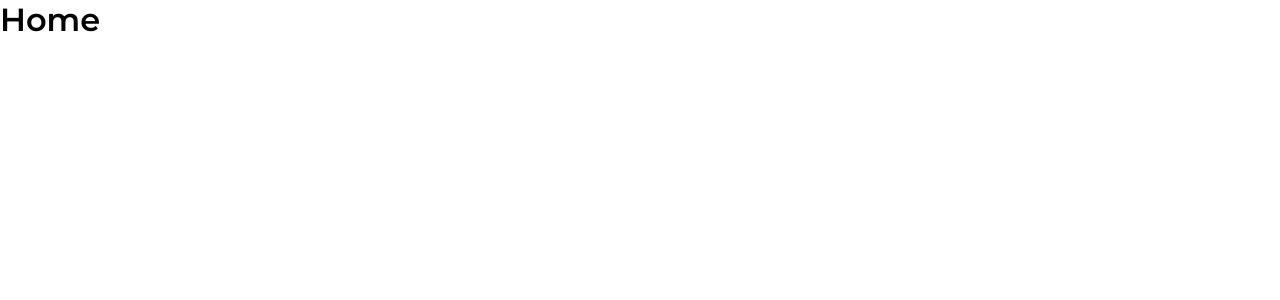
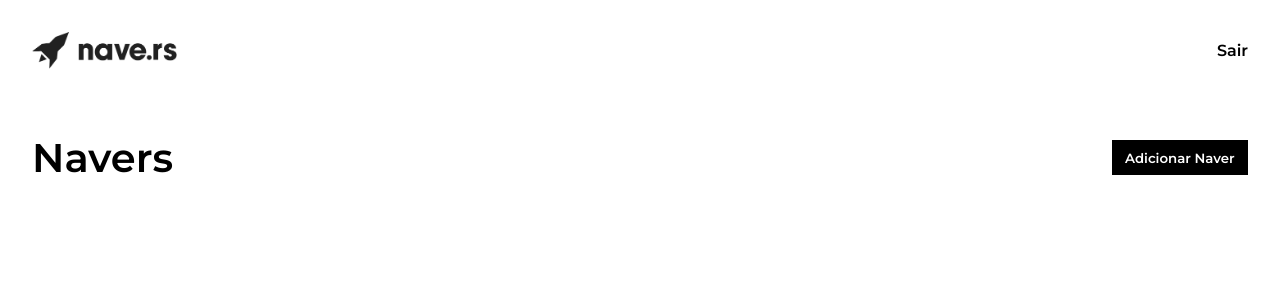
Before and after one commit to guipolive/navedex, a Next.js app: page /home in a window 1280 px wide. Shown: the top 300 px of the page. Built offline with nearby package versions, Linux system fonts and the light colour scheme.

Commit message:
create Header component || att home page

```diff
--- /dev/null
+++ b/src/components/Header/index.tsx
@@ -0,0 +1,12 @@
+import {HeaderContainer} from './styles';
+
+export default function Header() {
+	return (
+		<HeaderContainer>
+			<img src="logo.png" alt="Nave.rs"/>
+			<p>
+				Sair
+			</p>
+		</HeaderContainer>
+	)
+}
--- /dev/null
+++ b/src/components/Header/styles.ts
@@ -0,0 +1,19 @@
+import { fontWeight } from './../../styles/variables';
+import styled from 'styled-components';
+
+export const HeaderContainer = styled.div`
+	display: flex;
+	align-items: center;
+	justify-content: space-between;
+
+	width: 100%;
+	padding: 2em;
+
+	img {
+		width: 145px;
+	}
+
+	p {
+		font-weight: ${fontWeight.bold};
+	}
+`;
--- a/src/pages/home/index.tsx
+++ b/src/pages/home/index.tsx
@@ -1,5 +1,24 @@
+import Header from '../../components/Header'
+
+import {NaversListHeader, NaversList} from './styles';
+
 export default function Home() {
 	return(
-		<h1>Home</h1>
+		<>
+			<Header />
+
+			<NaversListHeader>
+
+				<h1>Navers</h1>
+
+				<button>
+					Adicionar Naver
+				</button>
+			</NaversListHeader>
+
+			<NaversList>
+
+			</NaversList>
+		</>
 	)
 }
--- a/src/pages/home/styles.ts
+++ b/src/pages/home/styles.ts
@@ -1 +1,13 @@
 import styled from 'styled-components';
+
+export const NaversListHeader = styled.header`
+	display: flex;
+	align-items: center;
+	justify-content: space-between;
+
+	padding: 2em;
+`;
+
+export const NaversList = styled.div`
+
+`;
--- a/src/styles/global.ts
+++ b/src/styles/global.ts
@@ -13,6 +13,7 @@ export default createGlobalStyle`
 		padding: 0;
 		box-sizing: border-box;
 		outline: 0;
+		font-family: 'Montserrat', sans-serif;
 	}
 
 	html, body, #root {
@@ -27,11 +28,30 @@ export default createGlobalStyle`
 	}
 
 	button {
+		padding: .7em 1em;
+		background-color: var(--color-black);
+		color: var(--color-white);
+		border: 0;
+
 		cursor: pointer;
+
+		font-weight: ${fontWeight.bold};
+
+		transition: transform .2s, box-shadow .2s;
+
+		&:hover {
+			transform: translateY(-2px);
+			box-shadow: 4px 4px 10px rgba(0, 0, 0, 0.2);
+		}
 	}
 
 	div#__next {
 		height: 100%;
 		width: 100%;
 	}
+
+	h1 {
+		font-size: ${font.bigger};
+		font-weight: ${fontWeight.bold};
+	}
 `;
--- a/src/styles/variables.ts
+++ b/src/styles/variables.ts
@@ -4,6 +4,7 @@ export const size = {
 }
 
 export const font = {
+	bigger: '40px',
 	normal: '16px',
 	small: '14px'
 }
```
Also changed, not shown: src/pages/login/styles.ts (+1 -15 lines).
